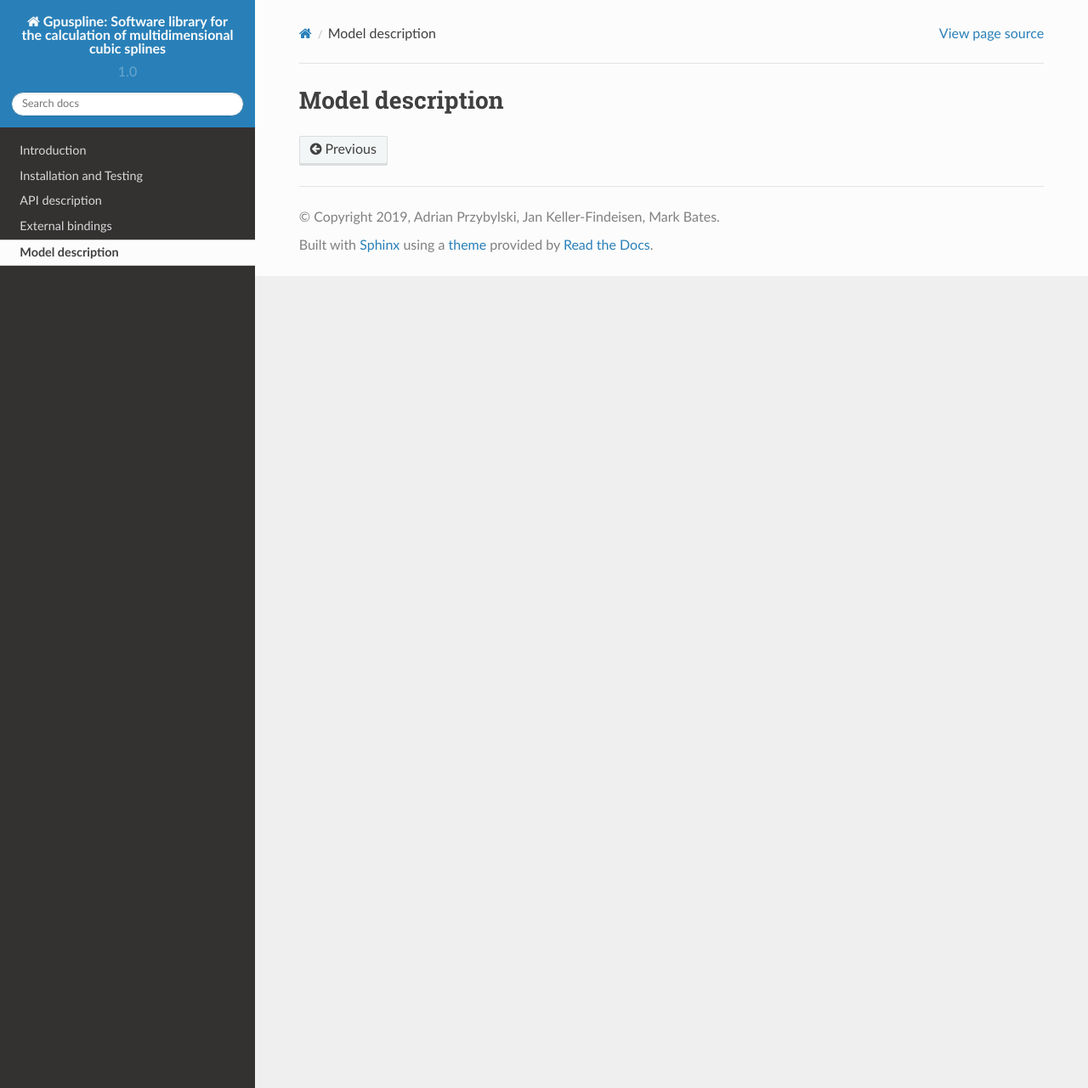
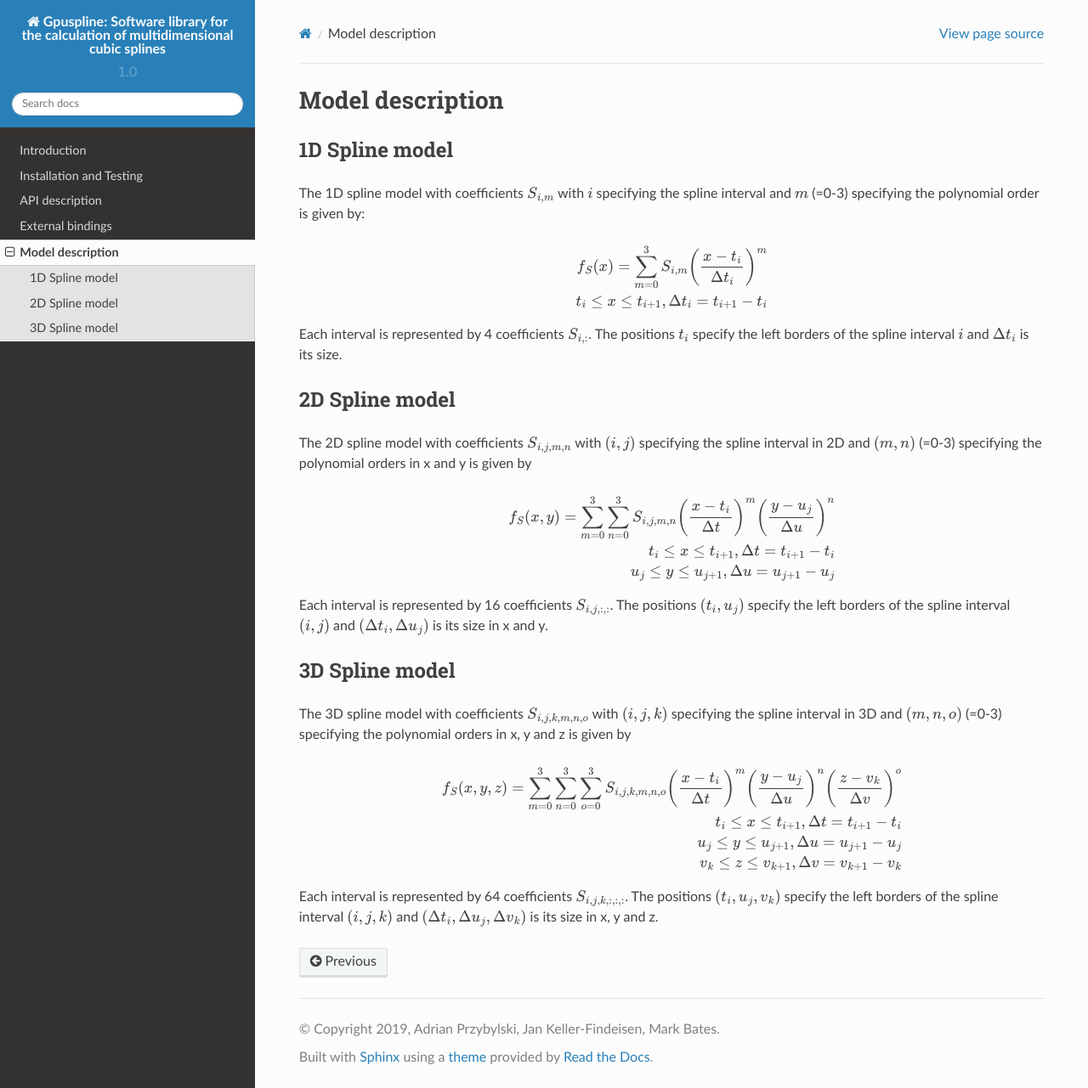
Before and after one commit to gpufit/Gpuspline, a Sphinx documentation site: the page built from docs/splines.rst, in a window 1280 px wide and 1281 px high. Shown: the whole window at 85% size. Built offline with Sphinx 7.4.7 and the Read the Docs theme 2.0.0, drawn with Linux system fonts in a browser that asks for light colours.

Commit message:
description of spline model

```diff
--- a/docs/splines.rst
+++ b/docs/splines.rst
@@ -3,3 +3,51 @@
 =================
 Model description
 =================
+
+1D Spline model
++++++++++++++++
+
+The 1D spline model with coefficients :math:`S_{i, m}` with :math:`i` specifying the spline interval and :math:`m` (=0-3)
+specifying the polynomial order is given by:
+
+.. math::
+    f_S(x)=\sum_{m=0}^3S_{i,m} \left(\frac{x-t_i}{\Delta t_i}\right)^m
+
+    t_i\leq x \leq t_{i+1}, \Delta t_i=t_{i+1}-t_i
+
+Each interval is represented by 4 coefficients :math:`S_{i,:}`. The positions :math:`t_i` specify the left borders
+of the spline interval :math:`i` and :math:`\Delta t_i` is its size.
+
+2D Spline model
++++++++++++++++
+
+The 2D spline model with coefficients :math:`S_{i, j, m, n}` with :math:`(i,j)` specifying the spline interval in 2D and
+:math:`(m, n)` (=0-3) specifying the polynomial orders in x and y is given by
+
+.. math::
+    f_S(x, y)=\sum_{m=0}^3\sum_{n=0}^3S_{i,j,m,n} \left(\frac{x-t_i}{\Delta t}\right)^m \left(\frac{y-u_j}{\Delta u}\right)^n
+
+    t_i\leq x \leq t_{i+1}, \Delta t=t_{i+1}-t_i
+
+    u_j\leq y \leq u_{j+1}, \Delta u=u_{j+1}-u_j
+
+Each interval is represented by 16 coefficients :math:`S_{i,j,:,:}`. The positions :math:`(t_i, u_j)` specify the left borders
+of the spline interval :math:`(i, j)` and :math:`(\Delta t_i, \Delta u_j)` is its size in x and y.
+
+3D Spline model
++++++++++++++++
+
+The 3D spline model with coefficients :math:`S_{i, j, k, m, n, o}` with :math:`(i, j, k)` specifying the spline interval
+in 3D and :math:`(m, n, o)` (=0-3) specifying the polynomial orders in x, y and z is given by
+
+.. math::
+    f_S(x, y, z)=\sum_{m=0}^3\sum_{n=0}^3\sum_{o=0}^3S_{i,j,k,m,n, o} \left(\frac{x-t_i}{\Delta t}\right)^m \left(\frac{y-u_j}{\Delta u}\right)^n \left(\frac{z-v_k}{\Delta v}\right)^o
+
+    t_i\leq x \leq t_{i+1}, \Delta t=t_{i+1}-t_i
+
+    u_j\leq y \leq u_{j+1}, \Delta u=u_{j+1}-u_j
+
+    v_k\leq z \leq v_{k+1}, \Delta v=v_{k+1}-v_k
+
+Each interval is represented by 64 coefficients :math:`S_{i,j,k,:,:,:}`. The positions :math:`(t_i, u_j, v_k)` specify the left borders
+of the spline interval :math:`(i, j, k)` and :math:`(\Delta t_i, \Delta u_j, \Delta v_k)` is its size in x, y and z.
```
